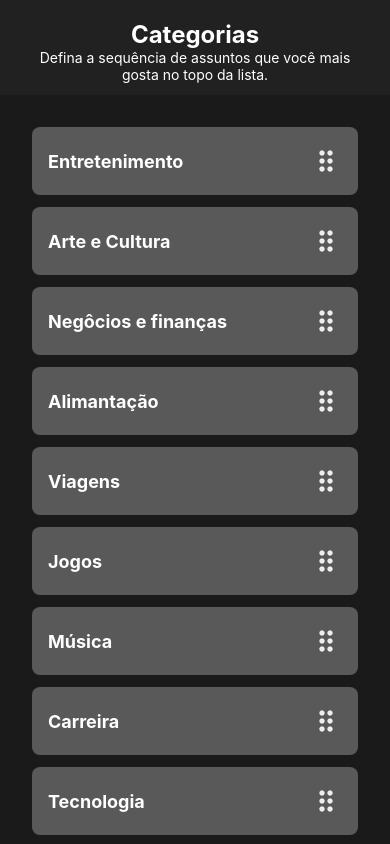
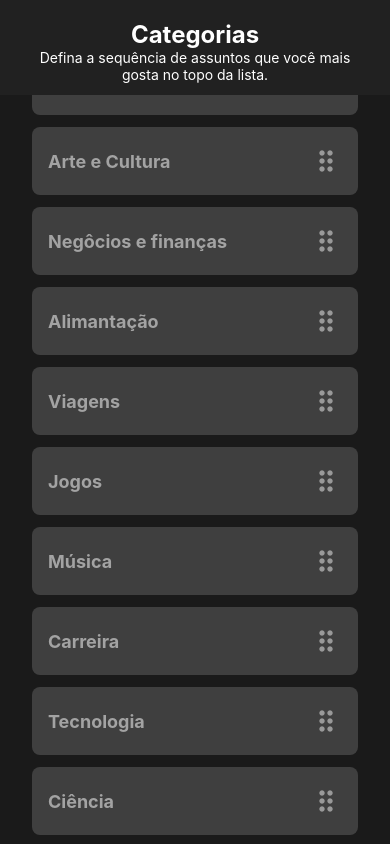
Before and after one commit to erik-ferreira/sortlistapp, a React Native app: screen / in a window 390 px wide. Built offline with nearby package versions, Linux system fonts and the light colour scheme.

Commit message:
complete animations in list

```diff
--- a/src/components/Card/styles.ts
+++ b/src/components/Card/styles.ts
@@ -8,16 +8,16 @@ export const styles = StyleSheet.create({
     width: "100%",
     height: HEIGHT,
     borderRadius: 8,
-    marginBottom: 12,
     backgroundColor: "#595959",
     padding: 16,
     flexDirection: "row",
     alignItems: "center",
     justifyContent: "space-between",
   },
+
   title: {
+    color: "#FFF",
+    fontSize: 18,
     fontWeight: "bold",
-    fontSize: 18,
-    color: "#FFF",
   },
 })
--- /dev/null
+++ b/src/components/MovableCard/index.tsx
@@ -0,0 +1,117 @@
+import { useState } from "react"
+import { Gesture, GestureDetector } from "react-native-gesture-handler"
+import Animated, {
+  runOnJS,
+  withSpring,
+  SharedValue,
+  useSharedValue,
+  useAnimatedStyle,
+  useAnimatedReaction,
+} from "react-native-reanimated"
+
+import { CARD_HEIGHT, Card, CardProps } from "../Card"
+
+import { styles } from "./styles"
+
+interface MovableCardProps {
+  data: CardProps
+  cardsPosition: SharedValue<number[]>
+  scrollY: SharedValue<number>
+  totalCards: number
+}
+
+export function MovableCard({
+  data,
+  cardsPosition,
+  scrollY,
+  totalCards,
+}: MovableCardProps) {
+  const top = useSharedValue(cardsPosition.value[data.id] * CARD_HEIGHT)
+  const [moving, setMoving] = useState(false)
+
+  function objectMove(positions: number[], from: number, to: number) {
+    "worklet"
+    const newPositions = Object.assign({}, positions)
+
+    for (const id in positions) {
+      if (positions[id] === from) {
+        newPositions[id] = to
+      }
+
+      if (positions[id] === to) {
+        newPositions[id] = from
+      }
+    }
+
+    return newPositions
+  }
+
+  useAnimatedReaction(
+    () => cardsPosition.value[data.id],
+    (currentPosition, previousPosition) => {
+      if (currentPosition !== previousPosition) {
+        if (!moving) {
+          top.value = withSpring(currentPosition * CARD_HEIGHT)
+        }
+      }
+    },
+    [moving]
+  )
+
+  const longPressGesture = Gesture.LongPress()
+    .minDuration(200)
+    .onStart(() => {
+      runOnJS(setMoving)(true)
+    })
+
+  const panGesture = Gesture.Pan()
+    .manualActivation(true)
+    .onTouchesMove((_, state) => {
+      moving ? state.activate() : state.fail()
+    })
+    .onUpdate((event) => {
+      const positionY = event.absoluteY + scrollY.value
+      top.value = positionY - CARD_HEIGHT
+
+      const startPositionList = 0
+      const endPositionList = totalCards - 1
+      const currentPosition = Math.floor(positionY / CARD_HEIGHT)
+
+      ;("worklet")
+      const newPosition = Math.max(
+        startPositionList,
+        Math.min(currentPosition, endPositionList)
+      )
+
+      if (newPosition !== cardsPosition.value[data.id]) {
+        cardsPosition.value = objectMove(
+          cardsPosition.value,
+          cardsPosition.value[data.id],
+          newPosition
+        )
+      }
+    })
+    .onFinalize(() => {
+      const newPosition = cardsPosition.value[data.id] * CARD_HEIGHT
+      top.value = withSpring(newPosition)
+
+      runOnJS(setMoving)(false)
+    })
+    .simultaneousWithExternalGesture(longPressGesture)
+
+  const animatedStyle = useAnimatedStyle(() => {
+    return {
+      top: top.value - CARD_HEIGHT,
+      opacity: withSpring(moving ? 1 : 0.6),
+      zIndex: moving ? 1 : 0,
+    }
+  }, [moving])
+
+  return (
+    <Animated.View style={[styles.container, animatedStyle]}>
+      <GestureDetector gesture={Gesture.Race(panGesture, longPressGesture)}>
+        <Card data={data} />
+      </GestureDetector>
+    </Animated.View>
+  )
+}
--- /dev/null
+++ b/src/components/MovableCard/styles.ts
@@ -0,0 +1,9 @@
+import { StyleSheet } from "react-native"
+
+export const styles = StyleSheet.create({
+  container: {
+    position: "absolute",
+    left: 0,
+    right: 0,
+  },
+})
--- a/src/pages/List/index.tsx
+++ b/src/pages/List/index.tsx
@@ -1,22 +1,59 @@
-import { ScrollView, View } from "react-native"
+import { View } from "react-native"
+import Animated, {
+  useAnimatedScrollHandler,
+  useSharedValue,
+} from "react-native-reanimated"
 
 import { CARDS } from "../../data/cards"
 
 import { Header } from "../../components/Header"
-import { Card } from "../../components/Card"
+import { CARD_HEIGHT } from "../../components/Card"
+import { MovableCard } from "../../components/MovableCard"
 
 import { styles } from "./styles"
 
 export function List() {
+  const scrollY = useSharedValue(0)
+  const cardsPosition = useSharedValue(listToObject(CARDS))
+
+  const handleScroll = useAnimatedScrollHandler((event) => {
+    scrollY.value = event.contentOffset.y
+  })
+
+  // function to create one array object by CARDS
+  function listToObject(list: typeof CARDS) {
+    const listOfCards = Object.values(list)
+
+    const object: any = {}
+
+    listOfCards.forEach((card, index) => {
+      object[card.id] = index
+    })
+
+    return object
+  }
+
   return (
     <View style={styles.container}>
       <Header />
 
-      <ScrollView style={styles.list} showsVerticalScrollIndicator={false}>
+      <Animated.ScrollView
+        style={styles.list}
+        onScroll={handleScroll}
+        scrollEventThrottle={16}
+        showsVerticalScrollIndicator={false}
+        contentContainerStyle={{ height: CARDS.length * CARD_HEIGHT }}
+      >
         {CARDS.map((item) => (
-          <Card key={item.id} data={item} />
+          <MovableCard
+            key={item.id}
+            data={item}
+            scrollY={scrollY}
+            cardsPosition={cardsPosition}
+            totalCards={CARDS.length}
+          />
         ))}
-      </ScrollView>
+      </Animated.ScrollView>
     </View>
   )
 }
--- a/src/pages/List/styles.ts
+++ b/src/pages/List/styles.ts
@@ -8,5 +8,6 @@ export const styles = StyleSheet.create({
   list: {
     flex: 1,
     padding: 32,
+    position: "relative",
   },
 })
```
